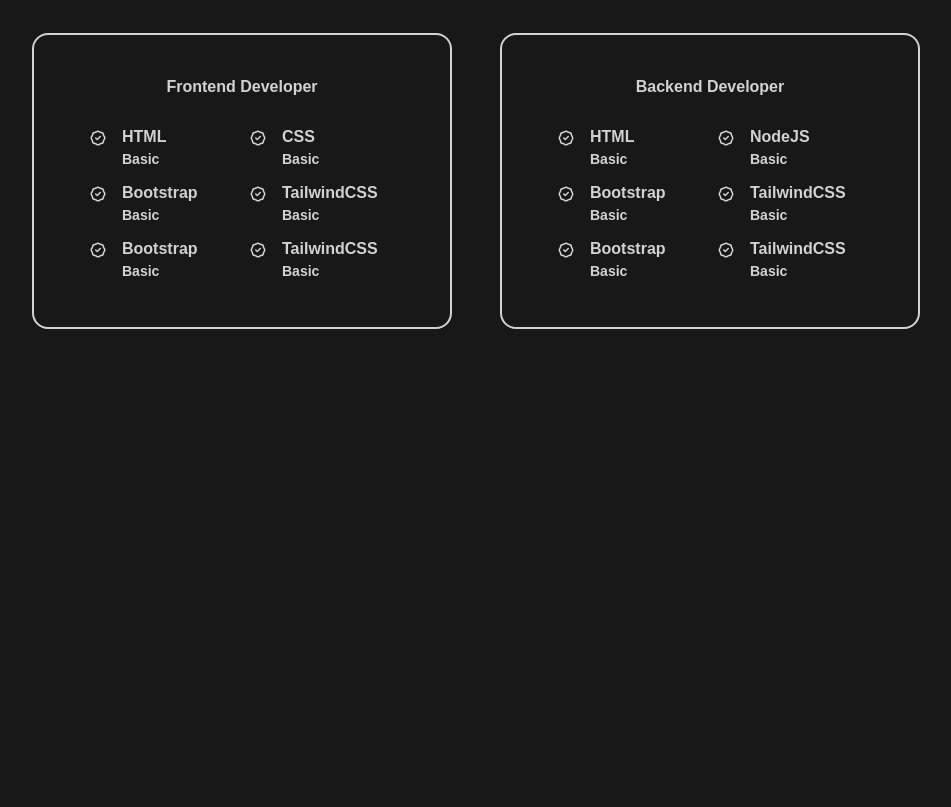
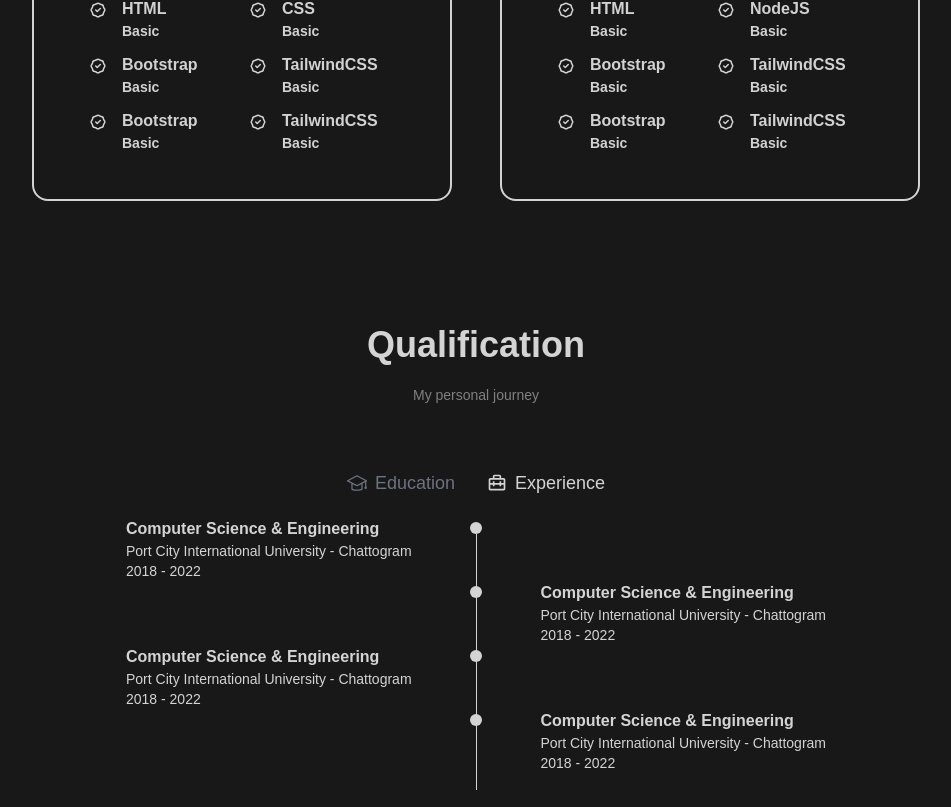
Before and after one commit to marufibnehossain/Portfolio_React, a React (Create React App) app in the folder my-portfolio/: page / in a window 1280 px wide. Shown: the part 3635-4442 px from the top of the page, without its empty margins (164-1115 px from the left). Before the commit the page ends 4004 px from the top, so only its background shows below. Built offline with nearby package versions, Linux system fonts and the light colour scheme.

Commit message:
third commit

```diff
--- a/my-portfolio/src/Components/Home/Home.jsx
+++ b/my-portfolio/src/Components/Home/Home.jsx
@@ -5,6 +5,7 @@ import Brands from '../Brands';
 import Drawer from '../Shared/Drawer';
 import Navbar from '../Shared/Navbar';
 import Skills from '../Skills';
+import Qualification from '../Qualification';
 
 const Home = () => {
   const [isOpen, setIsOpen] = React.useState(false);
@@ -16,6 +17,7 @@ const Home = () => {
       <Brands />
       <Aboutme />
       <Skills />
+      <Qualification />
     </div>
   )
 }
--- /dev/null
+++ b/my-portfolio/src/Components/Qualification.jsx
@@ -0,0 +1,38 @@
+import React, { useState } from 'react';
+import Heading from './SmallComponents/Heading';
+import { SlGraduation } from 'react-icons/sl';
+import { BiBriefcaseAlt2 } from 'react-icons/bi';
+import QualityLeft from './SmallComponents/QualityLeft';
+import QualityRight from './SmallComponents/QualityRight';
+
+const Qualification = () => {
+  const [toggleState, setToggleState] = useState(1);
+  const toggleTab = (index) => {
+    setToggleState(index);
+  }
+  return (
+    <section className='lg:w-[1000px] container mx-auto lg:mt-10 lg:mb-10 md:mb-16 my-10 flex flex-col font-nunito'>
+        <Heading heading= "Qualification" sub="My personal journey" />
+        <div>
+            <div className='flex justify-center'>
+                <div className={toggleState === 1 ? 'md:text-lg flex items-center gap-2 mx-4 cursor-pointer hover:text-gray-400 text-gray-500' : 'text-[#d4d4d4] md:text-lg flex items-center gap-2 mx-4 hover:text-gray-400 cursor-pointer'} onClick={() => toggleTab(1)}><SlGraduation className='text-xl' />Education</div>
+                <div className={toggleState === 2 ? 'md:text-lg flex items-center gap-2 mx-4 cursor-pointer hover:text-gray-400 text-gray-500' : 'text-[#d4d4d4] md:text-lg flex items-center gap-2 mx-4 hover:text-gray-400 cursor-pointer'} onClick={() => toggleTab(2)}><BiBriefcaseAlt2 className='text-xl' />Experience</div>
+            </div>
+            <div className={toggleState === 2 ? 'lg:w-[70%] md:w-[90%] w-11/12 mx-auto my-5 active:block hidden' : 'lg:w-[70%] md:w-[90%] w-11/12 mx-auto my-5'}>
+              <QualityLeft department="Computer Science & Engineering" institute="Port City International University - Chattogram" duration="2018 - 2022" />
+              <QualityRight department="Computer Science & Engineering" institute="Port City International University - Chattogram" duration="2018 - 2022" />
+              <QualityLeft department="Computer Science & Engineering" institute="Port City International University - Chattogram" duration="2018 - 2022" />
+              <QualityRight department="Computer Science & Engineering" institute="Port City International University - Chattogram" duration="2018 - 2022" />
+            </div>
+            <div className={toggleState === 1 ? 'lg:w-[70%] md:w-[90%] w-11/12 mx-auto my-5 active:block hidden' : 'lg:w-[70%] md:w-[90%] w-11/12 mx-auto my-5'}>
+              <QualityLeft department="Front-end web developer" institute="Compunder - Chattogram" duration="2022 - Present" />
+              <QualityRight department="Front-end web developer" institute="Compunder - Chattogram" duration="2022 - Present" />
+              <QualityLeft department="Front-end web developer" institute="Compunder - Chattogram" duration="2022 - Present" />
+              <QualityRight department="Front-end web developer" institute="Compunder - Chattogram" duration="2022 - Present" />
+            </div>
+        </div>
+    </section>
+  )
+}
+
+export default Qualification;
--- a/my-portfolio/src/Components/SmallComponents/Heading.jsx
+++ b/my-portfolio/src/Components/SmallComponents/Heading.jsx
@@ -2,7 +2,7 @@ import React from 'react';
 
 const Heading = (props) => {
   return (
-    <div className='md:my-24 my-12'>
+    <div className='md:my-16 my-12'>
         <h3 className='text-4xl text-[#D4D4D4] font-semibold font-nunito md:my-5 my-2 capitalize'>{props.heading}</h3>
         <div className='font-nunito text-[#808080] text-sm'>{props.sub}</div>
     </div>
--- /dev/null
+++ b/my-portfolio/src/Components/SmallComponents/QualityLeft.jsx
@@ -0,0 +1,21 @@
+import React from 'react';
+
+const QualityLeft = (props) => {
+  return (
+    <div className='flex justify-start'>
+      <div className='flex flex-row justify-between md:w-[50.9%] sm:w-[50.9%] xs:w-[50.95%] mxs:w-[51.05%] 2xs:w-[51.5%] 3xs:w-[51.1%] 4xs:w-[52%]'>
+        <div className='text-left text-[#d4d4d4]'>
+            <h5 className='md:text-base mxs:text-sm text-xs font-semibold leading-normal'>{props.department}</h5>
+            <p className='md:text-sm msx:text-xs text-[10px] leading-loose'>{props.institute}</p>
+            <p className='md:text-sm msx:text-xs text-[10px] leading-loose'>{props.duration}</p>
+        </div>
+        <div className=''>
+            <span className='inline-block md:w-3 w-2.5 md:h-3 h-2.5 bg-[#d4d4d4] rounded-full'></span>
+            <span className='block w-[1px] h-[100%] bg-[#d4d4d4] translate-x-[5px] md:translate-x-[6px] -translate-y-[7px]'></span>
+        </div>
+      </div>
+    </div>
+  )
+}
+
+export default QualityLeft;
--- /dev/null
+++ b/my-portfolio/src/Components/SmallComponents/QualityRight.jsx
@@ -0,0 +1,21 @@
+import React from 'react';
+
+const QualityRight = (props) => {
+  return (
+    <div className='flex justify-end'>
+      <div className='flex flex-row-reverse justify-between md:w-[50.8%] sm:w-[50.8%] xs:w-[50.95%] mxs:w-[51.05%] 2xs:w-[51.1%] 3xs:w-[51.5%] 4xs:w-[52%]'>
+        <div className='text-left text-[#d4d4d4] xs:ml-0 ml-4'>
+            <h5 className='md:text-base mxs:text-sm text-xs font-semibold leading-normal'>{props.department}</h5>
+            <p className='md:text-sm mxs:text-xs text-[10px] leading-loose'>{props.institute}</p>
+            <p className='md:text-sm mxs:text-xs text-[10px] leading-loose'>{props.duration}</p>
+        </div>
+        <div className=''>
+            <span className='inline-block md:w-3 w-2.5 md:h-3 h-2.5 bg-[#d4d4d4] rounded-full'></span>
+            <span className='block w-[1px] h-[100%] bg-[#d4d4d4] translate-x-[5px] md:translate-x-[6px] -translate-y-[7px]'></span>
+        </div>
+      </div>
+    </div>
+  )
+}
+
+export default QualityRight;
```
